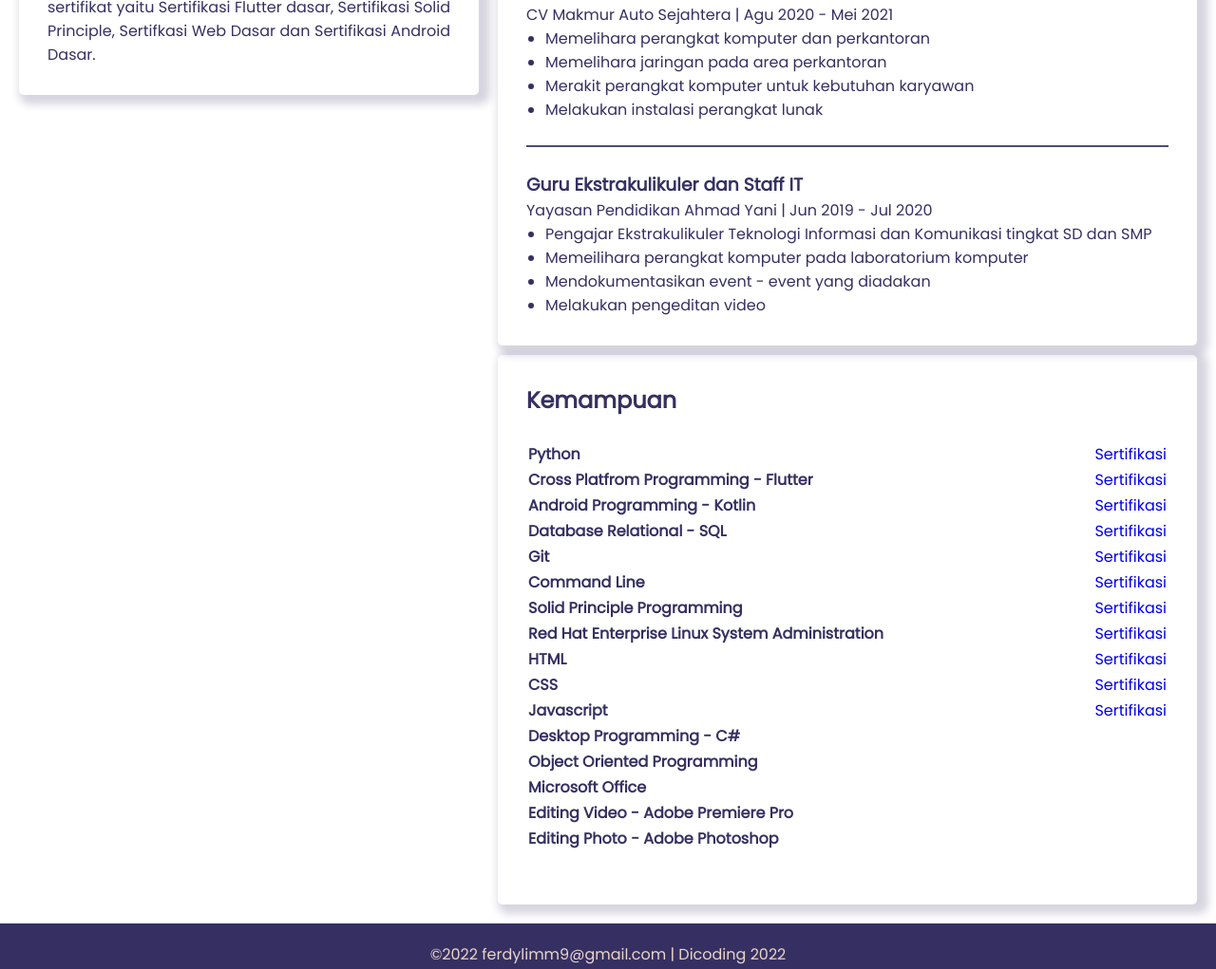
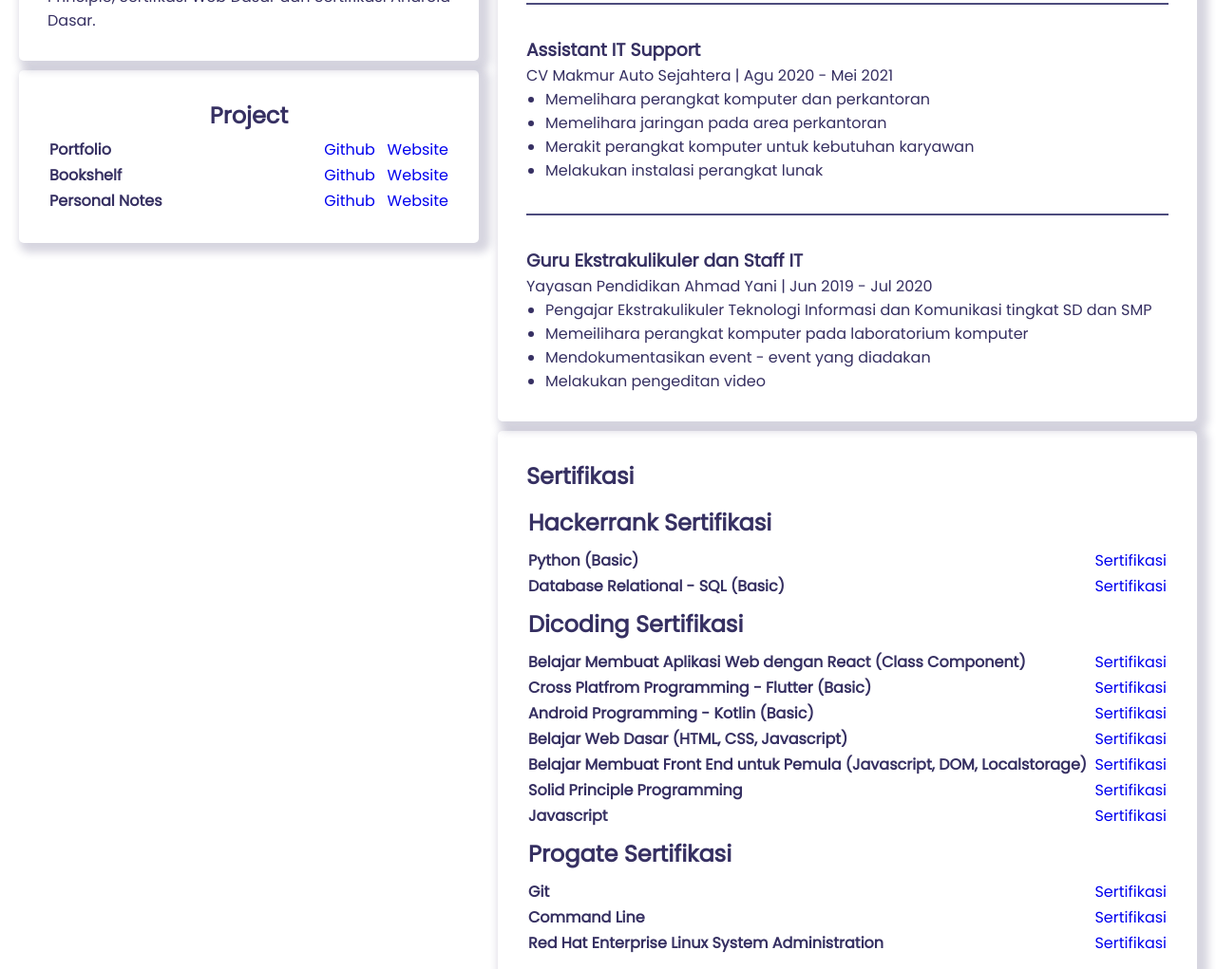
Before and after one commit to mbasyar/cv_mbasyar, a plain HTML site: page index.html in a window 1280 px wide. Shown: the part 1103-2124 px from the top of the page at 95% size. Drawn offline with Linux system fonts and the light colour scheme.

Commit message:
add certification and aside project section

```diff
--- a/index.html
+++ b/index.html
@@ -37,14 +37,12 @@
         <article>
           <section class="card" id="about">
             <h2>Data Diri</h2>
-            <br />
             <img
               src="/assets/img/profile-picture.png"
               alt="Foto Profil"
               class="circle-img profile-img"
               onclick="alert('ini foto')"
             />
-            <br />
             <table>
               <tr>
                 <th>Nama</td>
@@ -75,6 +73,10 @@
                 <td><a href="tel:+6282268743001">082268743001</a></td>
               </tr>
               <tr>
+                <th>Linkedin</th>
+                <td><a href="https://www.linkedin.com/in/ferdylimm9/">ferdylimm9</a></td>
+              </tr>
+              <tr>
                 <th>Domisili</th>
                 <td>Medan - Indonesia</td>
               </tr>
@@ -82,7 +84,6 @@
           </section>
           <section class="card">
             <h2>Tentang Saya</h2>
-            <br>
             <p>
               Nama saya Ferdy, saya adalah seorang mahasiswa semester 6 jurusan
               Teknik Informatika di Universitas Mikroskil Medan. saya juga sebagai
@@ -94,6 +95,35 @@
               sertifikat yaitu Sertifikasi Flutter dasar, Sertifikasi Solid
               Principle, Sertifkasi Web Dasar dan Sertifikasi Android Dasar.
             </p>
+          </section>
+          <section class="card">
+            <h2>Project</h2>
+            <table>
+              <tr>
+                <th>Portfolio</th>
+                <td>
+                  <a href="https://github.com/ferdylimmm9/portfolio">Github</a>
+                  &nbsp;
+                  <a href="https://portfolio-ferdy.netlify.app/">Website</a>
+                </td>
+              </tr>
+              <tr>
+                <th>Bookshelf</th>
+                <td>
+                  <a href="https://github.com/ferdylimmm9/bookshelf-app">Github</a>
+                  &nbsp;
+                  <a href="https://bookshelf-app-ferdy.netlify.app/">Website</a>
+                </td>
+              </tr>
+              <tr>
+                <th>Personal Notes</th>
+                <td>
+                  <a href="https://github.com/ferdylimmm9/personal-notes-dicoding">Github</a>
+                  &nbsp;
+                  <a href="https://personal-notes-ferdy.netlify.app/">Website</a>
+                </td>
+              </tr>
+            </table>
           </section>
         </article>
       </aside>
@@ -185,25 +215,53 @@
             </section>
         </article>
         <article id="skill" class="card">
-          <h2>Kemampuan</h2>
-          <br>
+          <h2>Sertifikasi</h2>
           <section>
             <table>
               <tr>
-                <th>Python</th>
+                <th colspan="2" style="font-size: 24px ; padding:8px 0px;">Hackerrank Sertifikasi</th>
+              </tr>
+              <tr>
+                <th>Python (Basic)</th>
                 <td><a href="https://www.hackerrank.com/certificates/a665f9f4af1d" target="_blank" rel="dofollow"> Sertifikasi</a></td>
               </tr>
               <tr>
-                <th>Cross Platfrom Programming - Flutter</th>
+                <th>Database Relational - SQL (Basic)</th>
+                <td><a href="https://www.hackerrank.com/certificates/a5024b1f36d7" target="_blank" rel="dofollow">Sertifikasi</a></td>
+              </tr>
+              <tr>
+                <th colspan="2" style="font-size: 24px; padding:8px 0px;">Dicoding Sertifikasi</th>
+              </tr>
+              <tr>
+                <th>Belajar Membuat Aplikasi Web dengan React (Class Component)</th>
+                <td><a href="https://www.dicoding.com/certificates/ERZRMDLMWPYV">Sertifikasi</a></td>
+              </tr>
+              <tr>
+                <th>Cross Platfrom Programming - Flutter (Basic)</th>
                 <td><a href="https://www.dicoding.com/certificates/NVP7KGGWWZR0" target="_blank" rel="dofollow">Sertifikasi</a></td>
               </tr>
               <tr>
-                <th>Android Programming - Kotlin</th>
+                <th>Android Programming - Kotlin (Basic)</th>
                 <td><a href="https://www.dicoding.com/certificates/JLX13OM15P72" target="_blank" rel="dofollow">Sertifikasi</a></td>
               </tr>
               <tr>
-                <th>Database Relational - SQL</th>
-                <td><a href="https://www.hackerrank.com/certificates/a5024b1f36d7" target="_blank" rel="dofollow">Sertifikasi</a></td>
+                <th>Belajar Web Dasar (HTML, CSS, Javascript)</th>
+                <td><a href="https://www.dicoding.com/certificates/QLZ9KK8Q9Z5D">Sertifikasi</a></td>
+              </tr>
+              <tr>
+                <th>Belajar Membuat Front End untuk Pemula (Javascript, DOM, Localstorage)</th>
+                <td><a href="https://www.dicoding.com/certificates/07Z6R78K2PQR">Sertifikasi</a></td>
+              </tr>
+              <tr>
+                <th>Solid Principle Programming</th>
+                <td><a href="https://www.dicoding.com/certificates/81P229QJQPOY" target="_blank" rel="dofollow">Sertifikasi</a></td>
+              </tr>
+              <tr>
+                <th>Javascript</th>
+                <td><a href="https://www.dicoding.com/certificates/07Z6RGG1MPQR">Sertifikasi</a></td>
+              </tr>
+              <tr>
+                <th colspan="2" style="font-size: 24px; padding:8px 0px;">Progate Sertifikasi</th>
               </tr>
               <tr>
                 <th>Git</th>
@@ -214,39 +272,8 @@
                 <td><a href="https://progate.com/course_certificate/51d22255r8dkwq" target="_blank" rel="dofollow">Sertifikasi</a></td>
               </tr>
               <tr>
-                <th>Solid Principle Programming</th>
-                <td><a href="https://www.dicoding.com/certificates/81P229QJQPOY" target="_blank" rel="dofollow">Sertifikasi</a></td>
-              </tr>
-              <tr>
                 <th>Red Hat Enterprise Linux System Administration</th>
                 <td><a href="#skill">Sertifikasi</a></td>
-              </tr>
-              <tr>
-                <th>HTML</th>
-                <td><a href="https://www.dicoding.com/certificates/QLZ9KK8Q9Z5D">Sertifikasi</a></td>
-              </tr>
-              <tr>
-                <th>CSS</th>
-                <td><a href="https://www.dicoding.com/certificates/QLZ9KK8Q9Z5D">Sertifikasi</a></td>
-              </tr>
-              <tr>
-                <th>Javascript</th>
-                <td><a href="https://www.dicoding.com/certificates/07Z6RGG1MPQR">Sertifikasi</a></td>
-              </tr>
-              <tr>
-                <th>Desktop Programming - C#</th>
-              </tr>
-              <tr>
-                <th>Object Oriented Programming</th>
-              </tr>
-              <tr>
-                <th>Microsoft Office</th>
-              </tr>
-              <tr>
-                <th>Editing Video - Adobe Premiere Pro</th>
-              </tr>
-              <tr>
-                <th>Editing Photo - Adobe Photoshop</th>
               </tr>
             </table>
           </section>
--- a/style/style.css
+++ b/style/style.css
@@ -74,9 +74,11 @@ aside article section {
   margin: 10px;
   border-radius: 5px;
   box-shadow: 6px 4px 8px 6px rgba(54, 48, 98, 0.2);
-
   padding: 30px;
   cursor: pointer;
+  display: flex;
+  flex-direction: column;
+  gap: 4px;
 }
 
 .card:hover {
```
